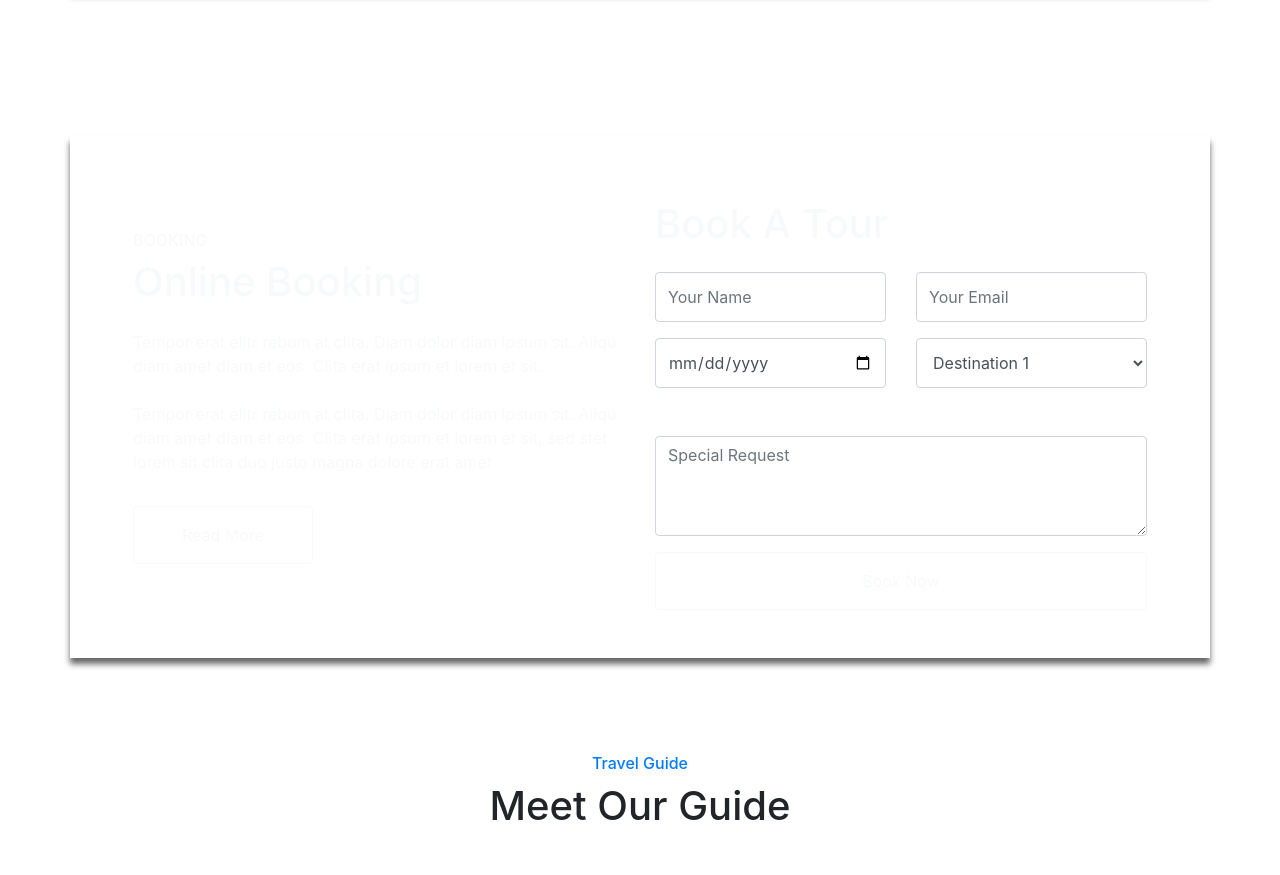
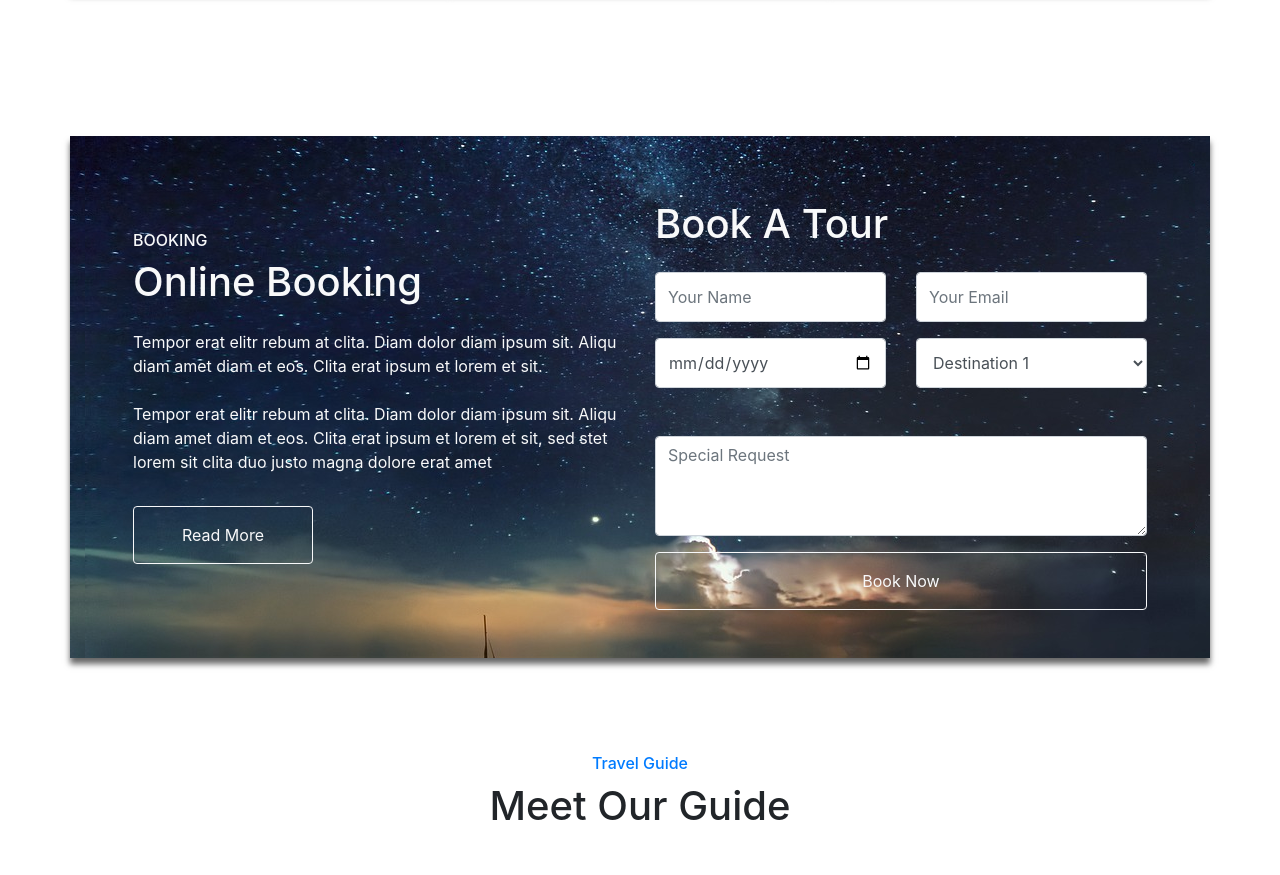
Before and after one commit to PanseeBadry/trips-service-website, a plain HTML site: page index.html in a window 1280 px wide. Shown: the part 3440-4315 px from the top of the page. Drawn offline with nearby package versions, Linux system fonts and the light colour scheme; the site is published under a folder, as on GitHub Pages, so addresses that start at the root find nothing.

Commit message:
Update style.css

```diff
--- a/css/style.css
+++ b/css/style.css
@@ -105,7 +105,7 @@
     height: 50px;
 }
 .booking{
-    background-image: url(/images/ocean-3605547_1280.jpg);
+    background-image: url(../images/ocean-3605547_1280.jpg);
 }
 
 .icon-process{
```
